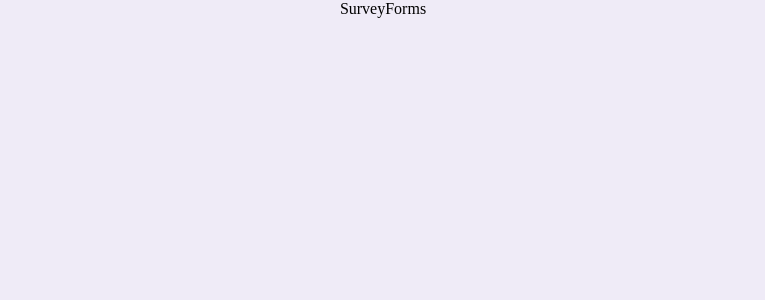
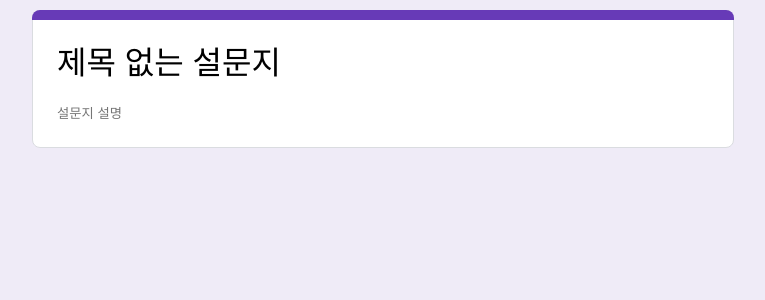
Before and after one commit to 1myeji/Google_Survey_Clone, a React (Vite) app: page / in a window 1280 px wide. Shown: the top 300 px of the page, without its empty margins (257-1022 px from the left). Built offline with nearby package versions, Linux system fonts and the light colour scheme.

Commit message:
Feat: 설문지 제목, 설명 마크업

```diff
--- /dev/null
+++ b/src/components/SurveyForms/SurveyInfoInput.tsx
@@ -0,0 +1,30 @@
+import styled from 'styled-components';
+
+const SurveyInfoInput = () => {
+  return (
+    <Header>
+      <Title defaultValue="제목 없는 설문지" placeholder="설문지 제목" />
+      <Description placeholder="설문지 설명" />
+    </Header>
+  );
+};
+
+export default SurveyInfoInput;
+const Header = styled.header`
+  display: flex;
+  flex-direction: column;
+  padding-top: 30px;
+  padding-bottom: 24px;
+  padding-right: 24px;
+  padding-left: 24px;
+`;
+
+const Title = styled.input`
+  margin-bottom: 20px;
+  font-size: 32px;
+  padding-bottom: 8px;
+`;
+
+const Description = styled.input`
+  padding-bottom: 5px;
+`;
--- /dev/null
+++ b/src/components/common/SurveyInfo.tsx
@@ -0,0 +1,37 @@
+import styled from 'styled-components';
+
+interface SurveyInfoProps {
+  children: React.ReactNode;
+}
+
+const SurveyInfo = ({ children }: SurveyInfoProps) => {
+  return (
+    <SectionContainer>
+      <PurpleBox></PurpleBox>
+      {children}
+    </SectionContainer>
+  );
+};
+
+export default SurveyInfo;
+
+const SectionContainer = styled.section`
+  border: 1px solid #dadce0;
+  border-radius: 8px;
+  background-color: #fff;
+  width: 700px;
+  height: 136px;
+  margin-top: 10px;
+  position: relative;
+`;
+
+const PurpleBox = styled.div`
+  position: absolute;
+  background-color: rgb(103, 58, 183);
+  border-top-left-radius: 8px;
+  border-top-right-radius: 8px;
+  width: calc(100% + 2px);
+  height: 10px;
+  left: -1px;
+  top: -1px;
+`;
--- a/src/pages/SurveyForms.tsx
+++ b/src/pages/SurveyForms.tsx
@@ -1,5 +1,12 @@
+import SurveyInfoInput from '../components/SurveyForms/SurveyInfoInput';
+import SurveyInfo from '../components/common/SurveyInfo';
+
 const SurveyForms = () => {
-  return <div>SurveyForms</div>;
+  return (
+    <SurveyInfo>
+      <SurveyInfoInput />
+    </SurveyInfo>
+  );
 };
 
 export default SurveyForms;
--- a/src/style/globalStyle.ts
+++ b/src/style/globalStyle.ts
@@ -8,6 +8,13 @@ const GlobalStyle = createGlobalStyle`
   body {
     box-sizing: border-box;
   }
+  input {
+    border: none;
+    outline: none;
+  }
+  input:focus {
+    border-bottom: 2px solid rgb(103, 58, 183);;
+  }
 `;
 
 export default GlobalStyle;
```
